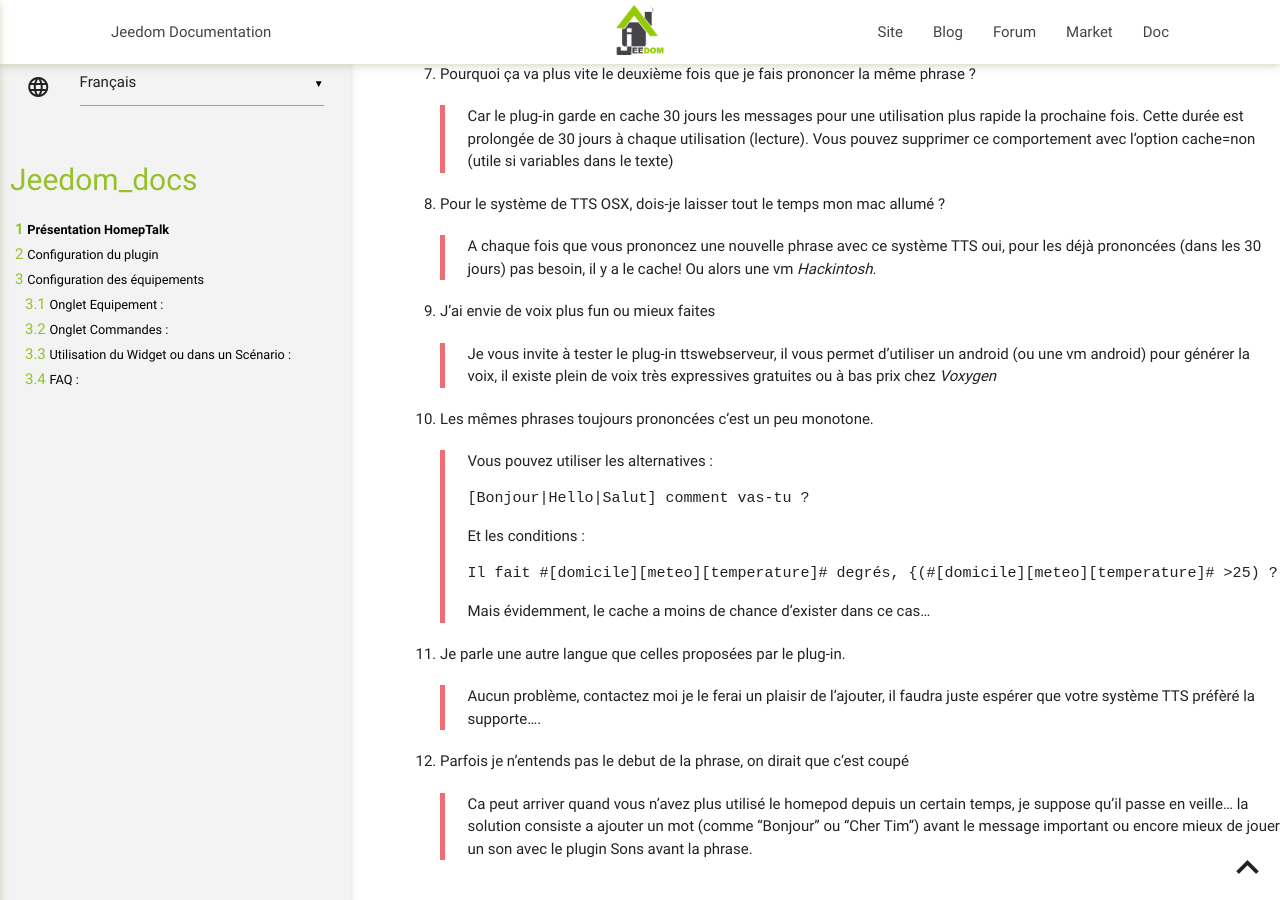
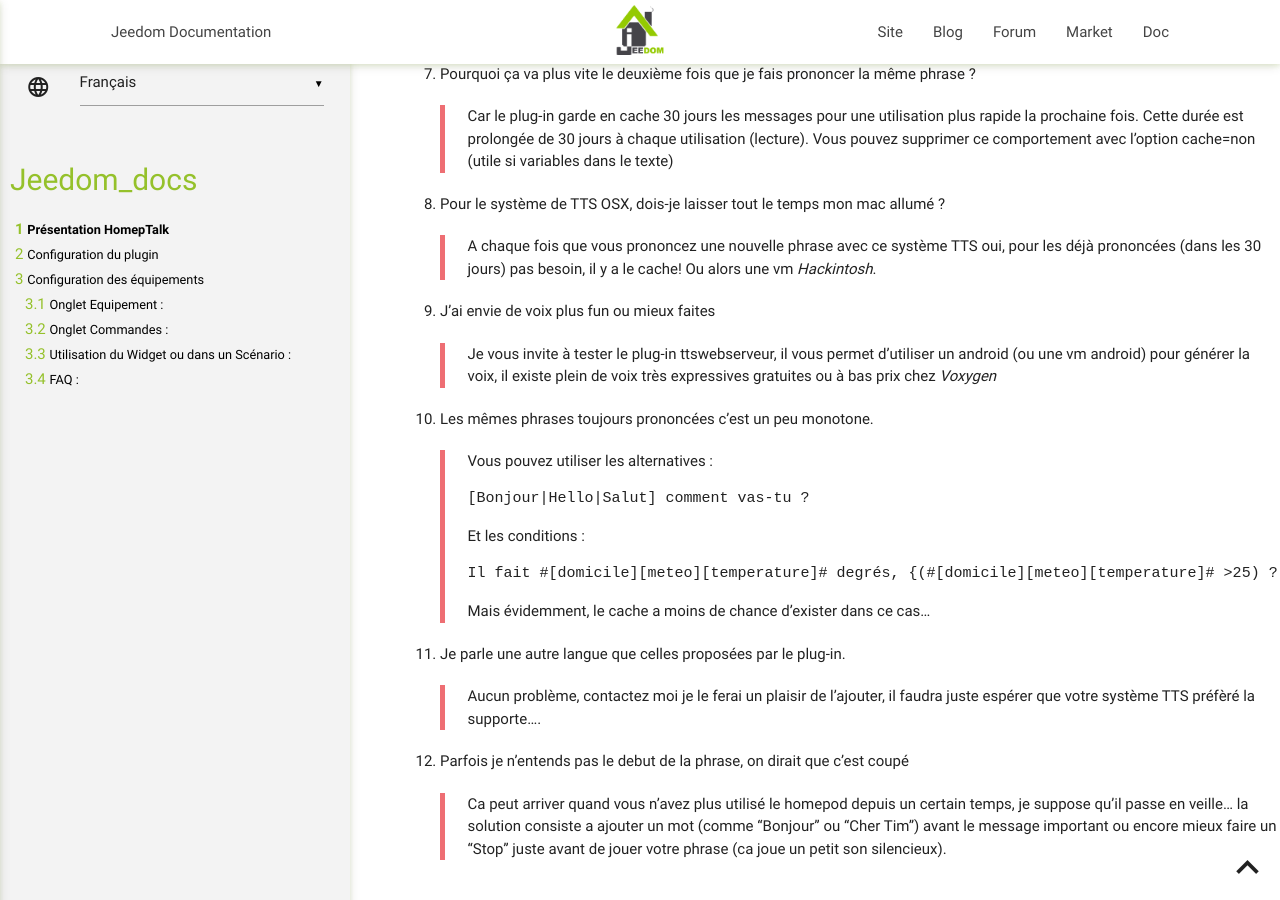
Before and after one commit to NebzHB/jeedom_docs, a Jekyll site: the page built from plugins/homepTalk/fr_FR/index.md, in a window 1280 px wide and 900 px high, scrolled down 3566 px. Built offline with Jekyll 4.4.1, drawn with Linux system fonts in a browser that asks for light colours; our own code applies the rules of GitHub Pages for plain Markdown files.

Commit message:
Update index.md

```diff
--- a/plugins/homepTalk/fr_FR/index.md
+++ b/plugins/homepTalk/fr_FR/index.md
@@ -134,4 +134,4 @@
 11. Je parle une autre langue que celles proposées par le plug-in.
 >Aucun problème, contactez moi je le ferai un plaisir de l'ajouter, il faudra juste espérer que votre système TTS préfèré la supporte....
 12. Parfois je n'entends pas le debut de la phrase, on dirait que c'est coupé
->Ca peut arriver quand vous n'avez plus utilisé le homepod depuis un certain temps, je suppose qu'il passe en veille... la solution consiste a ajouter un mot (comme "Bonjour" ou "Cher Tim") avant le message important ou encore mieux de jouer un son avec le plugin Sons avant la phrase.
+>Ca peut arriver quand vous n'avez plus utilisé le homepod depuis un certain temps, je suppose qu'il passe en veille... la solution consiste a ajouter un mot (comme "Bonjour" ou "Cher Tim") avant le message important ou encore mieux faire un "Stop" juste avant de jouer votre phrase (ca joue un petit son silencieux).
```
